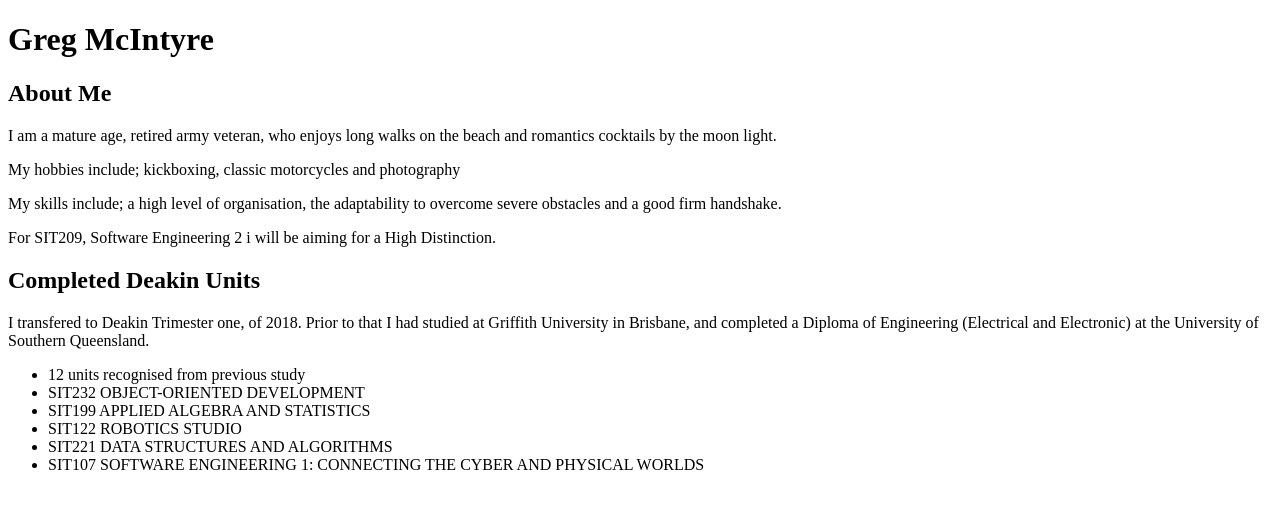
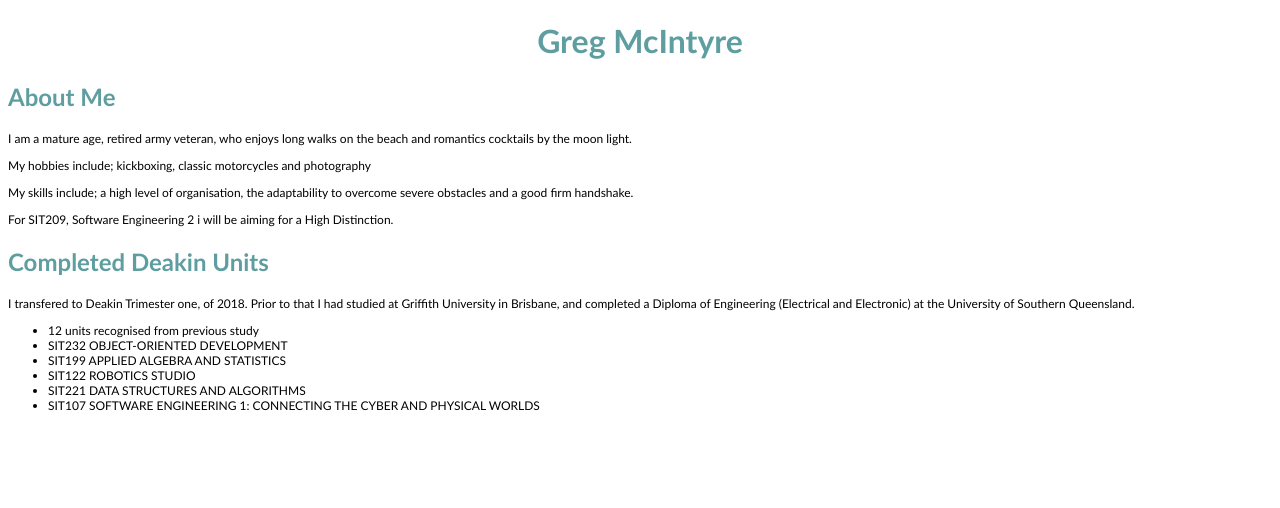
Before and after one commit to gregorymcintyre/TrackMe, a plain HTML site: page about-me.html in a window 1280 px wide. Drawn offline with Linux system fonts and the light colour scheme.

Commit message:
NEW: CSS Formating

```diff
--- a/about-me.html
+++ b/about-me.html
@@ -6,24 +6,25 @@
 TrackMe application" />
 		<meta name="author" content="GREG MCINTYRE" />
 		<meta name="viewport" content="width=device-width, initial-scale=1.0">
+		<link rel="stylesheet" href="style.css" />
 		<title>TrackMe</title>
 	</head>
 	<body>
-		<h1>Greg McIntyre</h1>
+		<h1 class="h1">Greg McIntyre</h1>
 
-		<h2>About Me</h2>
-		<text>
+		<h2 class="h2">About Me</h2>
+		<text class="body">
 			<p>I am a mature age, retired army veteran, who enjoys long walks on the beach and romantics cocktails by the moon light.</p>
 			<p>My hobbies include; kickboxing, classic motorcycles and photography</p>
 			<p>My skills include; a high level of organisation, the adaptability to overcome severe obstacles and a good firm handshake.</p>
 			<p>For SIT209, Software Engineering 2 i will be aiming for a High Distinction.</p>
 		</text>
 
-		<h2>Completed Deakin Units</h2>
+		<h2 class="h2">Completed Deakin Units</h2>
 		<text>
-			<p>I transfered to Deakin Trimester one, of 2018. Prior to that I had studied at Griffith University in Brisbane, and completed a Diploma of Engineering (Electrical and Electronic) at the University of Southern Queensland.</p>
+			<p class="body">I transfered to Deakin Trimester one, of 2018. Prior to that I had studied at Griffith University in Brisbane, and completed a Diploma of Engineering (Electrical and Electronic) at the University of Southern Queensland.</p>
 		</text>
-		<ul>
+		<ul class="body">
 			<li>12 units recognised from previous study</li>
 			<li>SIT232	OBJECT-ORIENTED DEVELOPMENT</li>
 			<li>SIT199	APPLIED ALGEBRA AND STATISTICS</li>
--- /dev/null
+++ b/style.css
@@ -0,0 +1,17 @@
+.h1 {
+	font-family: Calibri, "Calibri";
+	text-align: center;
+	font-size: 32px;
+	color: #5F9EA0
+}
+
+.h2 {
+	font-family: Calibri, "Calibri";
+	font-size: 24px;
+	color: #5F9EA0
+}
+
+.body {
+	font-family: Calibri, "Calibri";
+	font-size: 12px;
+}
```
